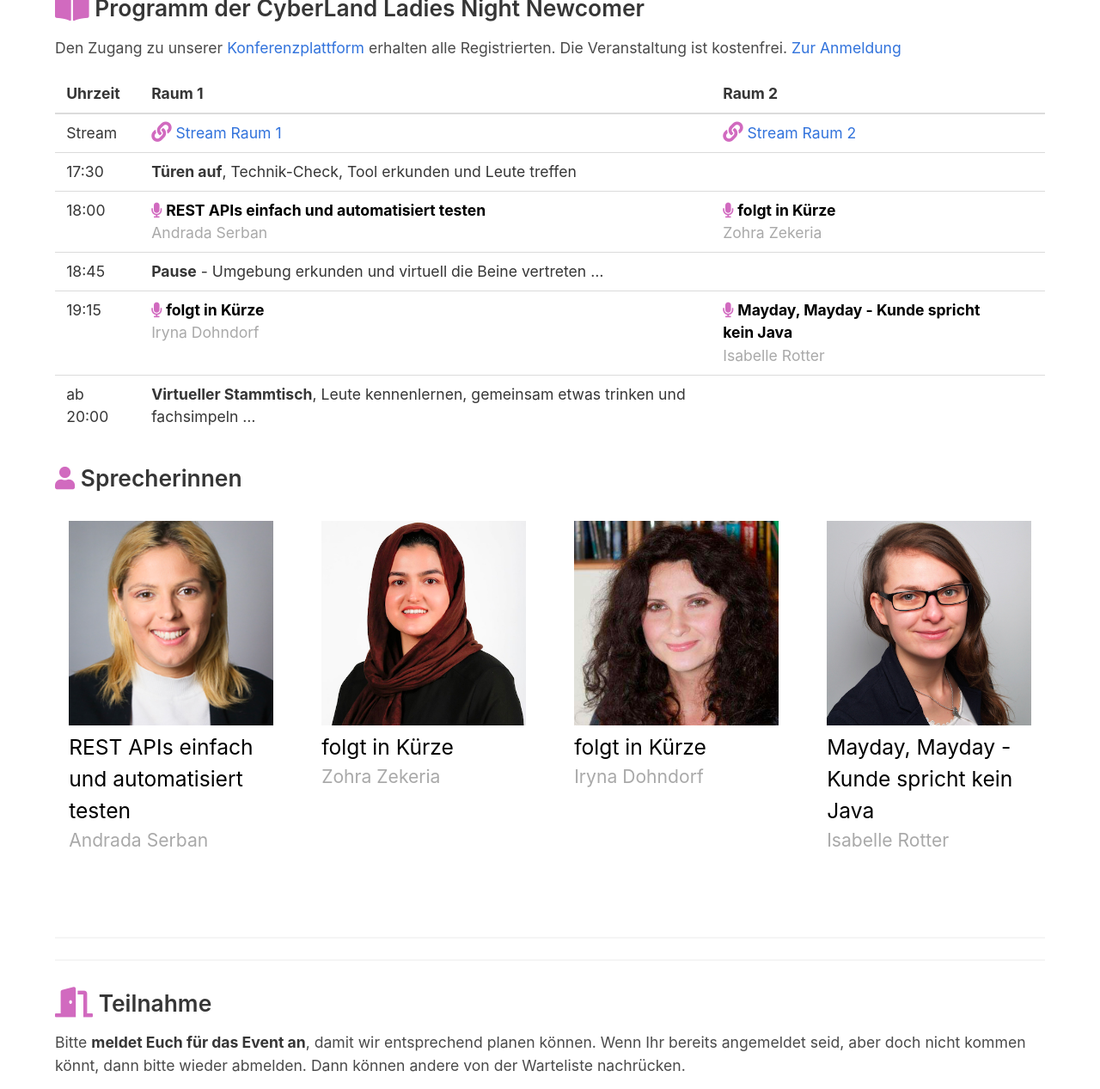
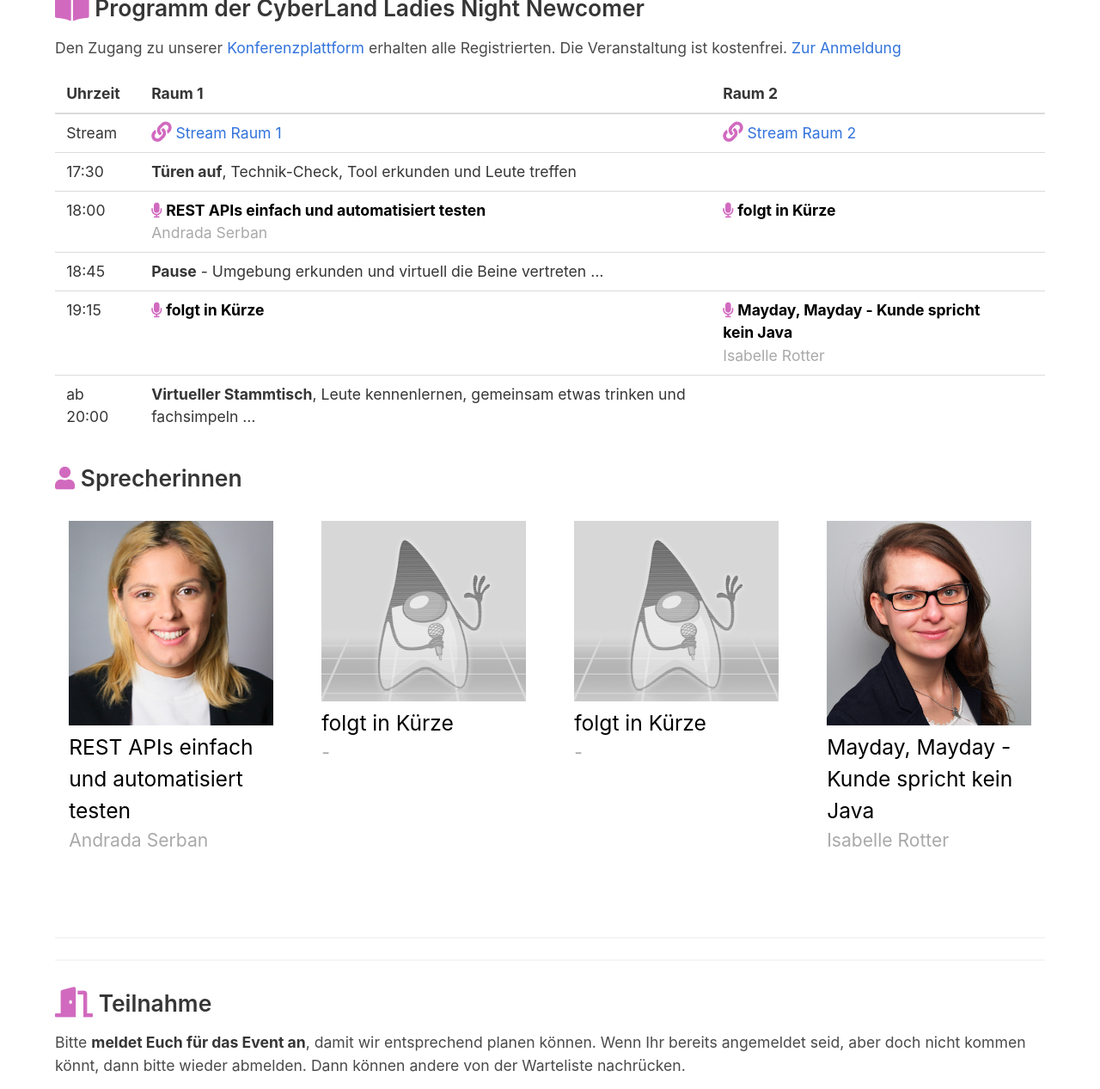
Before and after one commit to CyberLandConf/CyberLandConf.github.io, a Jekyll site: the page built from pages/events/2022-12-cyberland-ladies-night-newcomer.md, in a window 1280 px wide and 1400 px high, scrolled down 903 px, cut to the strip 0-1267 px from the top of the window. Shown: the whole strip at 86% size. Built offline with Jekyll 4.4.1, drawn with Linux system fonts in a browser that asks for light colours.

Commit message:
nochmal runtergenommen

```diff
--- a/_sessions/2022-12-ladies-night-newcomer/session-43.md
+++ b/_sessions/2022-12-ladies-night-newcomer/session-43.md
@@ -4,6 +4,6 @@
   abstract: |
     folgt in Kürze
   meetupId: cyberland-ladies-night-newcomer
-  speaker-id: 'zohra-zekeria'
+  speaker-id: 'noch-nicht'
   layout: session
 ---
--- a/_sessions/2022-12-ladies-night-newcomer/session-44.md
+++ b/_sessions/2022-12-ladies-night-newcomer/session-44.md
@@ -4,6 +4,6 @@
   abstract: |
     folgt in Kürze
   meetupId: cyberland-ladies-night-newcomer
-  speaker-id: 'iryna-dohndorf'
+  speaker-id: 'noch-nicht'
   layout: session
 ---
```
